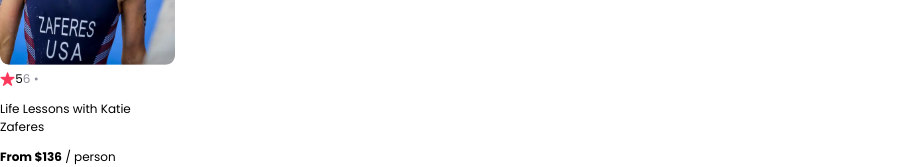
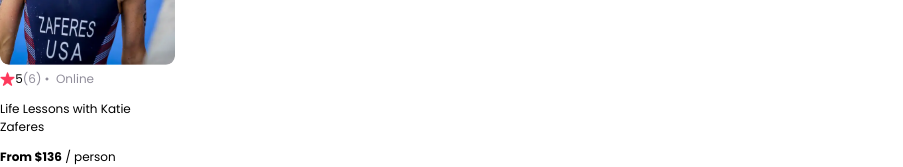
Before and after one commit to hirschro/airbnb, a React (Create React App) app: page / in a window 1280 px wide. Shown: the part 600-767 px from the top of the page, without its empty margins (0-903 px from the left). Built offline with nearby package versions, Linux system fonts and the light colour scheme.

Commit message:
All bugs resolved to this point.

```diff
--- a/src/Components/Card.js
+++ b/src/Components/Card.js
@@ -14,8 +14,9 @@
       <div className="card--stats">
         <img src= {Star} className="card--star" alt="star" />
           <span>{props.rating}</span>
-          <span className="gray">{props.reviewCount} • &nbsp;</span>
-          <span className="gray">{props.country}</span>
+          <span className="gray">({props.reviewCount})
+            • &nbsp;</span>
+          <span className="gray">{props.location}</span>
         </div>
         <p>{props.title}</p>
         <p><span className="bold">From ${props.price}</span> / person</p>
```
